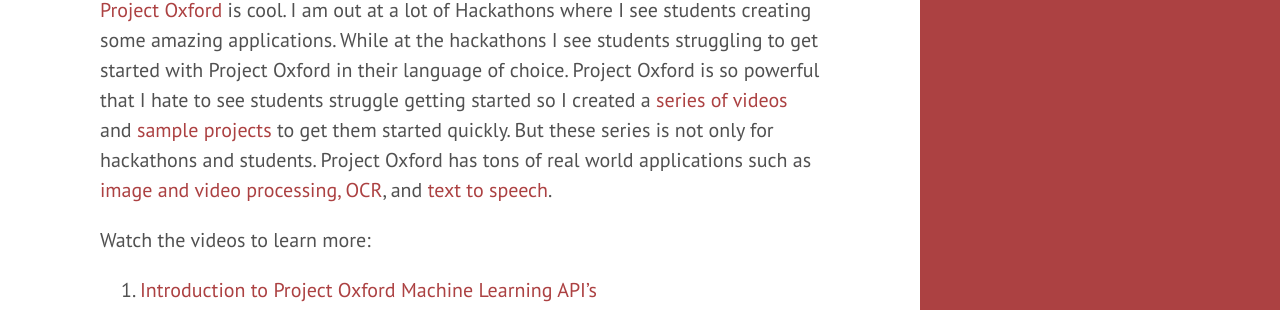
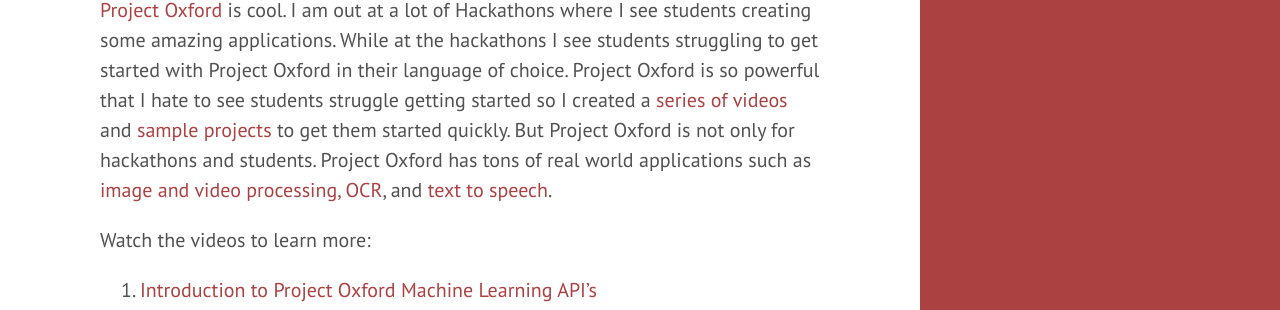
Before and after one commit to jsturtevant/jsturtevant.github.io, a Jekyll site: the page built from index.html, in a window 1280 px wide and 900 px high. Shown: the part 125-435 px from the top of the window. Built offline with Jekyll 4.4.1, drawn with Linux system fonts in a browser that asks for light colours; nearby versions of some CDN libraries; Markdown is read by kramdown in place of the engine named in the settings; the list of posts is cut into pages by our own code.

Commit message:
fixed grammar

```diff
--- a/_posts/2016-02-09-Getting-Started-with-Project-Oxford-Machine-Learning-Apis-and-Deployment-on-Azure.md
+++ b/_posts/2016-02-09-Getting-Started-with-Project-Oxford-Machine-Learning-Apis-and-Deployment-on-Azure.md
@@ -7,7 +7,7 @@ categories:
   - Azure
 ---
 
-[Project Oxford](https://www.projectoxford.ai/) is cool.  I am out at a lot of Hackathons where I see students creating some amazing applications.  While at the hackathons I see students struggling to get started with Project Oxford in their language of choice.  Project Oxford is so powerful that I hate to see students struggle getting started so I created a [series of videos](https://channel9.msdn.com/Search?term=project%20oxford%20sturtevant#lang-en=en&ch9Search) and [sample projects](https://github.com/jsturtevant/happy-image-tester-django) to get them started quickly.  But these series is not only for hackathons and students.  Project Oxford has tons of real world applications such as [image and video processing, OCR](https://www.projectoxford.ai/vision), and [text to speech](https://www.projectoxford.ai/speech).
+[Project Oxford](https://www.projectoxford.ai/) is cool.  I am out at a lot of Hackathons where I see students creating some amazing applications.  While at the hackathons I see students struggling to get started with Project Oxford in their language of choice.  Project Oxford is so powerful that I hate to see students struggle getting started so I created a [series of videos](https://channel9.msdn.com/Search?term=project%20oxford%20sturtevant#lang-en=en&ch9Search) and [sample projects](https://github.com/jsturtevant/happy-image-tester-django) to get them started quickly.  But Project Oxford is not only for hackathons and students.  Project Oxford has tons of real world applications such as [image and video processing, OCR](https://www.projectoxford.ai/vision), and [text to speech](https://www.projectoxford.ai/speech).
 
 Watch the videos to learn more:
 1. [Introduction to Project Oxford Machine Learning API's](https://channel9.msdn.com/Blogs/jsturtevant/Introduction-to-Project-Oxford-Machine-Learning-APIs)
```
